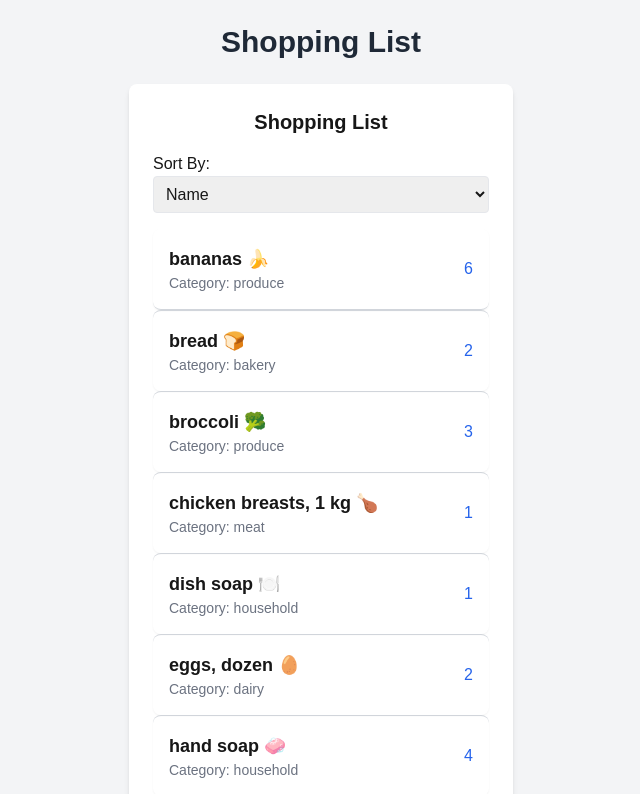
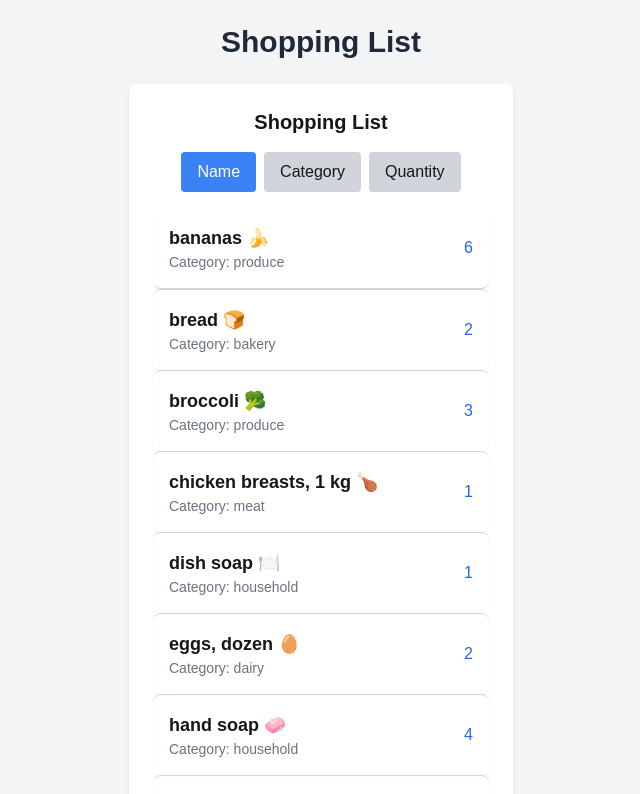
Before and after one commit to BalkaranJ/cprg306-assignments, a Next.js app: page /week-6 in a window 1280 px wide. Shown: the top 794 px of the page, without its empty margins (319-959 px from the left). Built offline with nearby package versions, Linux system fonts and the light colour scheme.

Commit message:
Update item-list.js
Instructions asked for buttons not dropdown so I fixed my initial category selector.

```diff
--- a/app/week-6/item-list.js
+++ b/app/week-6/item-list.js
@@ -25,17 +25,27 @@ export default function ItemList() {
     <div className="bg-white p-6 rounded-lg shadow-md w-96 mx-auto">
       <h2 className="text-xl font-semibold mb-4 text-center">Shopping List</h2>
 
-      {/* Sorting Dropdown */}
-      <label className="text-left font-medium">Sort By:</label>
-      <select
-        className="border p-2 rounded w-full mb-4"
-        value={sortBy}
-        onChange={(e) => setSortBy(e.target.value)}
-      >
-        <option value="name">Name</option>
-        <option value="category">Category</option>
-        <option value="quantity">Quantity</option>
-      </select>
+      {/* Sorting Buttons */}
+      <div className="flex justify-center space-x-2 mb-4">
+        <button
+          className={`px-4 py-2 rounded ${sortBy === "name" ? "bg-blue-500 text-white" : "bg-gray-300"}`}
+          onClick={() => setSortBy("name")}
+        >
+          Name
+        </button>
+        <button
+          className={`px-4 py-2 rounded ${sortBy === "category" ? "bg-blue-500 text-white" : "bg-gray-300"}`}
+          onClick={() => setSortBy("category")}
+        >
+          Category
+        </button>
+        <button
+          className={`px-4 py-2 rounded ${sortBy === "quantity" ? "bg-blue-500 text-white" : "bg-gray-300"}`}
+          onClick={() => setSortBy("quantity")}
+        >
+          Quantity
+        </button>
+      </div>
 
       {/* Render Items */}
       <ul className="divide-y divide-gray-300">
```
